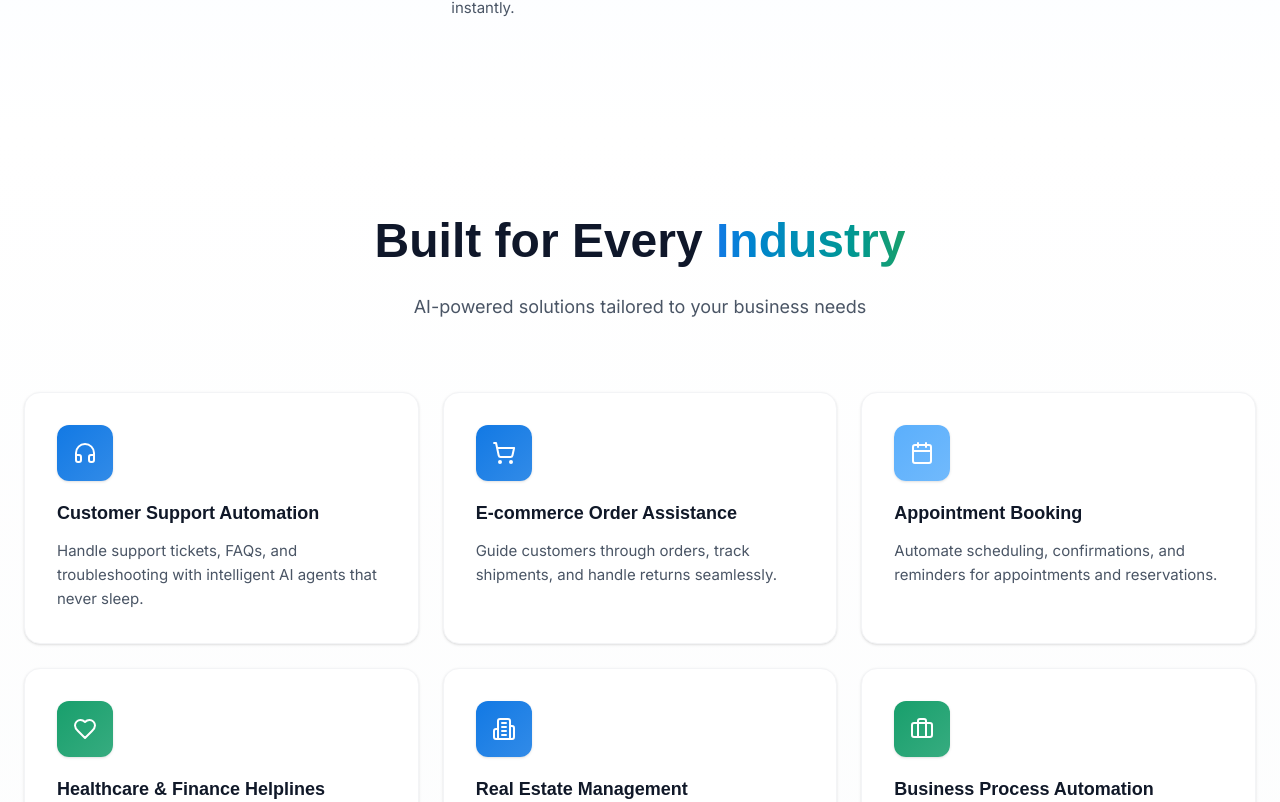
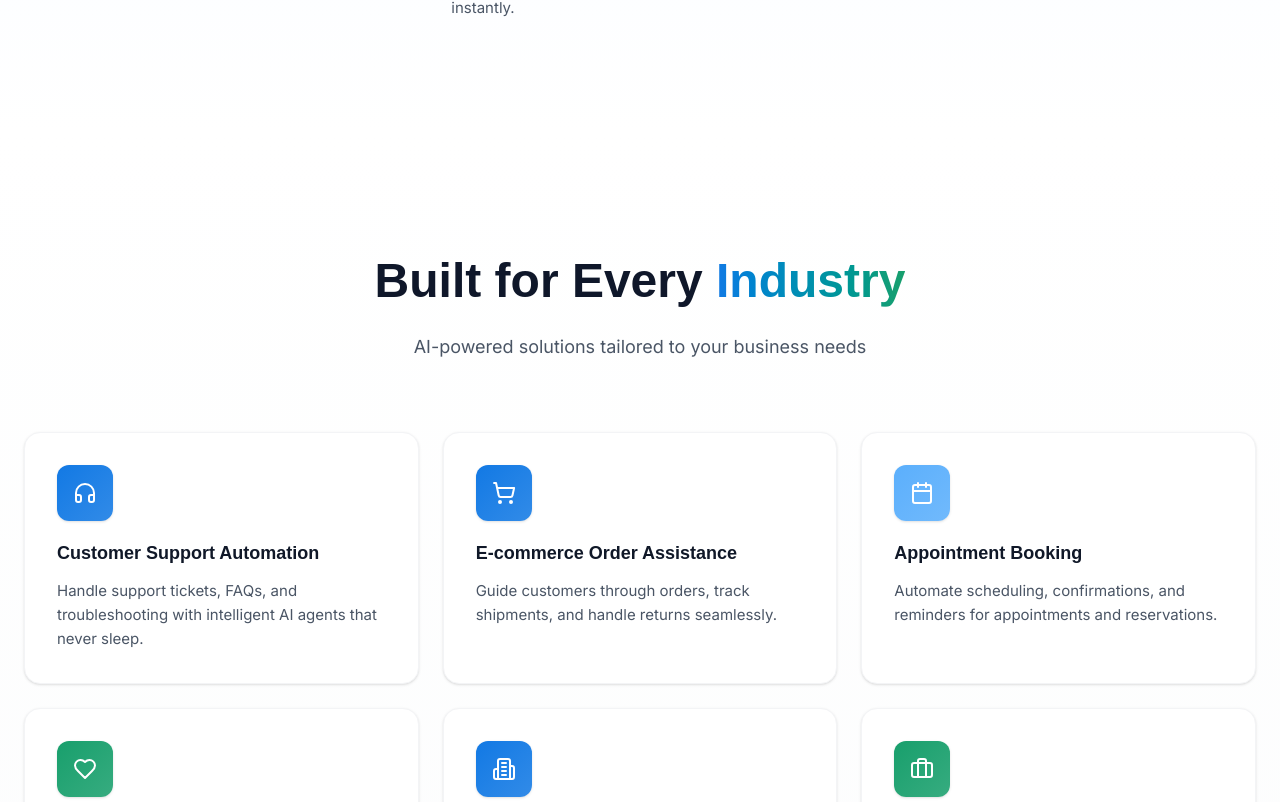
Before and after one commit to mahamrana703/HexagonWebsite, a React (Vite) app: page / in a window 1280 px wide. Shown: the part 2618-3420 px from the top of the page. Built offline with nearby package versions, Linux system fonts and the light colour scheme; a web font is replaced by a local one.

Commit message:
fix padding

```diff
--- a/src/app/components/contact-section.tsx
+++ b/src/app/components/contact-section.tsx
@@ -74,7 +74,7 @@ export function ContactSection() {
   };
 
   return (
-    <section className="py-20 px-6 relative overflow-hidden" style={{ position: 'relative' }}>
+    <section className="pb-20 pt-30 px-6 relative overflow-hidden" style={{ position: 'relative' }}>
       {/* Background */}
       <div className="absolute inset-0 bg-gradient-to-br from-blue-50 via-white to-green-50" />
 
--- a/src/app/components/pricing-section.tsx
+++ b/src/app/components/pricing-section.tsx
@@ -58,7 +58,7 @@ const plans = [
 
 export function PricingSection() {
   return (
-    <section className="py-20 px-6 relative z-20" style={{ position: 'relative' }}>
+    <section className="pb-20 pt-30 px-6 relative z-20" style={{ position: 'relative' }}>
       <div className="max-w-7xl mx-auto relative z-20">
         <ParallaxElement speed={0.4}>
           <motion.div
--- a/src/app/components/use-cases-section.tsx
+++ b/src/app/components/use-cases-section.tsx
@@ -45,7 +45,7 @@ const useCases = [
 
 export function UseCasesSection() {
   return (
-    <section className="py-20 px-6 relative bg-gradient-to-b from-white to-gray-50/50" style={{ position: 'relative' }}>
+    <section className="pb-20 pt-30 px-6 relative bg-gradient-to-b from-white to-gray-50/50" style={{ position: 'relative' }}>
       <div className="max-w-7xl mx-auto">
         <ParallaxElement speed={0.3}>
           <motion.div
```
